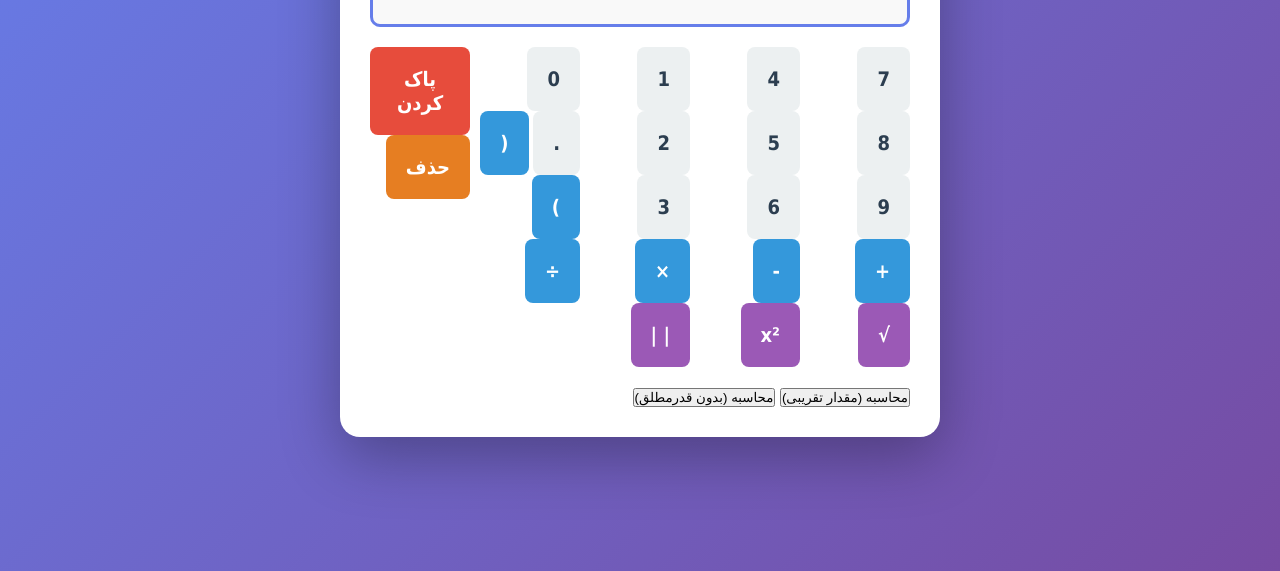
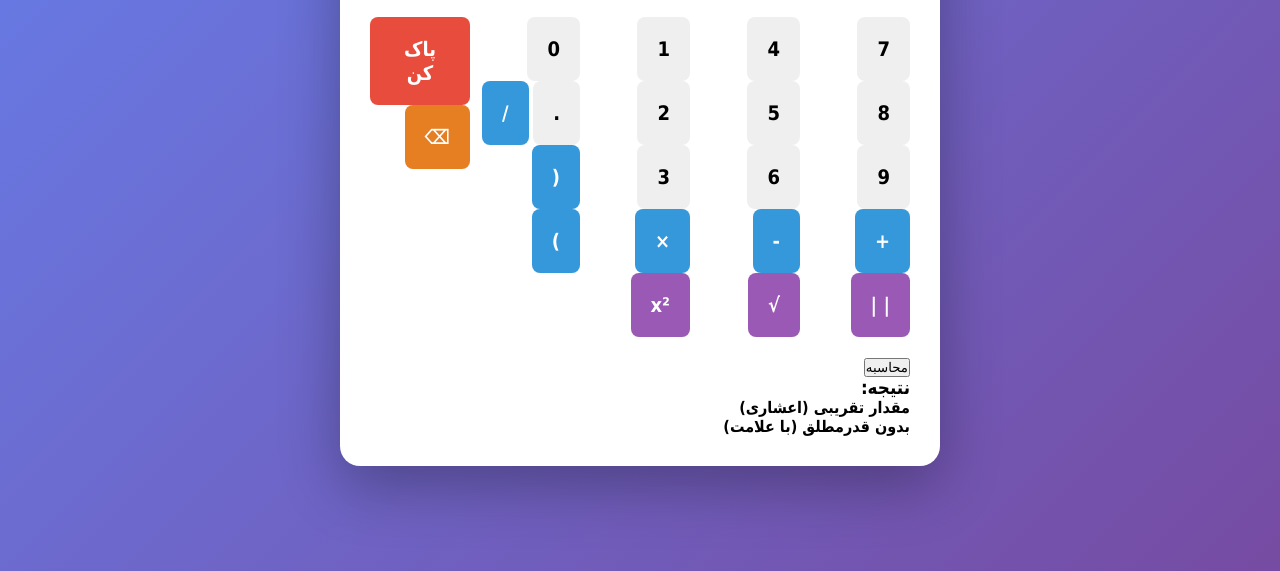
Before and after one commit to ramazanzadehnazaninzahra-del/absolute-value-calculator, a plain HTML site: page index.html in a window 1280 px wide. Shown: the part 229-800 px from the top of the page. Drawn offline with Linux system fonts and the light colour scheme.

Commit message:
Update index.html

```diff
--- a/index.html
+++ b/index.html
@@ -8,7 +8,7 @@
 </head>
 <body>
     <div class="container">
-        <h1>ماشین حساب قدر مطلق</h1>
+        <h1>ماشین حساب قدر مطلق با کیبورد تعاملی</h1>
 
         <div class="display-section">
             <div class="display" id="display"></div>
@@ -16,46 +16,58 @@
 
         <div class="keyboard">
             <div class="keyboard-row">
-                <button class="key number" data-value="7">7</button>
-                <button class="key number" data-value="8">8</button>
-                <button class="key number" data-value="9">9</button>
+                <button class="key" data-value="7">7</button>
+                <button class="key" data-value="8">8</button>
+                <button class="key" data-value="9">9</button>
                 <button class="key operator" data-value="+">+</button>
+                <button class="key special" data-value="|">| |</button>
+            </div>
+            <div class="keyboard-row">
+                <button class="key" data-value="4">4</button>
+                <button class="key" data-value="5">5</button>
+                <button class="key" data-value="6">6</button>
+                <button class="key operator" data-value="-">-</button>
                 <button class="key special" data-value="sqrt">√</button>
             </div>
             <div class="keyboard-row">
-                <button class="key number" data-value="4">4</button>
-                <button class="key number" data-value="5">5</button>
-                <button class="key number" data-value="6">6</button>
-                <button class="key operator" data-value="-">-</button>
-                <button class="key special" data-value="pow2">x²</button>
+                <button class="key" data-value="1">1</button>
+                <button class="key" data-value="2">2</button>
+                <button class="key" data-value="3">3</button>
+                <button class="key operator" data-value="*">×</button>
+                <button class="key special" data-value="^2">x²</button>
             </div>
             <div class="keyboard-row">
-                <button class="key number" data-value="1">1</button>
-                <button class="key number" data-value="2">2</button>
-                <button class="key number" data-value="3">3</button>
-                <button class="key operator" data-value="*">×</button>
-                <button class="key special" data-value="abs">| |</button>
+                <button class="key" data-value="0">0</button>
+                <button class="key" data-value=".">.</button>
+                <button class="key operator" data-value="/">/</button>
+                <button class="key operator" data-value="(">(</button>
+                <button class="key operator" data-value=")">)</button>
             </div>
             <div class="keyboard-row">
-                <button class="key number" data-value="0">0</button>
-                <button class="key number" data-value=".">.</button>
-                <button class="key operator" data-value="(">(</button>
-                <button class="key operator" data-value=")">)</button>
-                <button class="key operator" data-value="/">÷</button>
-            </div>
-            <div class="keyboard-row">
-                <button class="key clear" id="clearBtn">پاک کردن</button>
-                <button class="key delete" id="deleteBtn">حذف</button>
+                <button class="key clear" id="clearBtn">پاک کن</button>
+                <button class="key delete" id="deleteBtn">⌫</button>
             </div>
         </div>
 
-        <div class="calc-buttons">
-            <button class="calc-btn" id="calcApprox">محاسبه (مقدار تقریبی)</button>
-            <button class="calc-btn" id="calcExact">محاسبه (بدون قدرمطلق)</button>
+        <div class="calculate-section">
+            <button id="calculateBtn">محاسبه</button>
+        </div>
+
+        <div class="output-section" id="outputSection">
+            <h3>نتیجه:</h3>
+            <div class="output-options">
+                <div class="output-box" id="approxBox">
+                    <h4>مقدار تقریبی (اعشاری)</h4>
+                    <p id="approxResult"></p>
+                </div>
+                <div class="output-box" id="exactBox">
+                    <h4>بدون قدرمطلق (با علامت)</h4>
+                    <p id="exactResult"></p>
+                </div>
+            </div>
         </div>
 
         <div id="steps"></div>
-        <div id="result"></div>
     </div>
     <script src="script.js"></script>
 </body>
```
